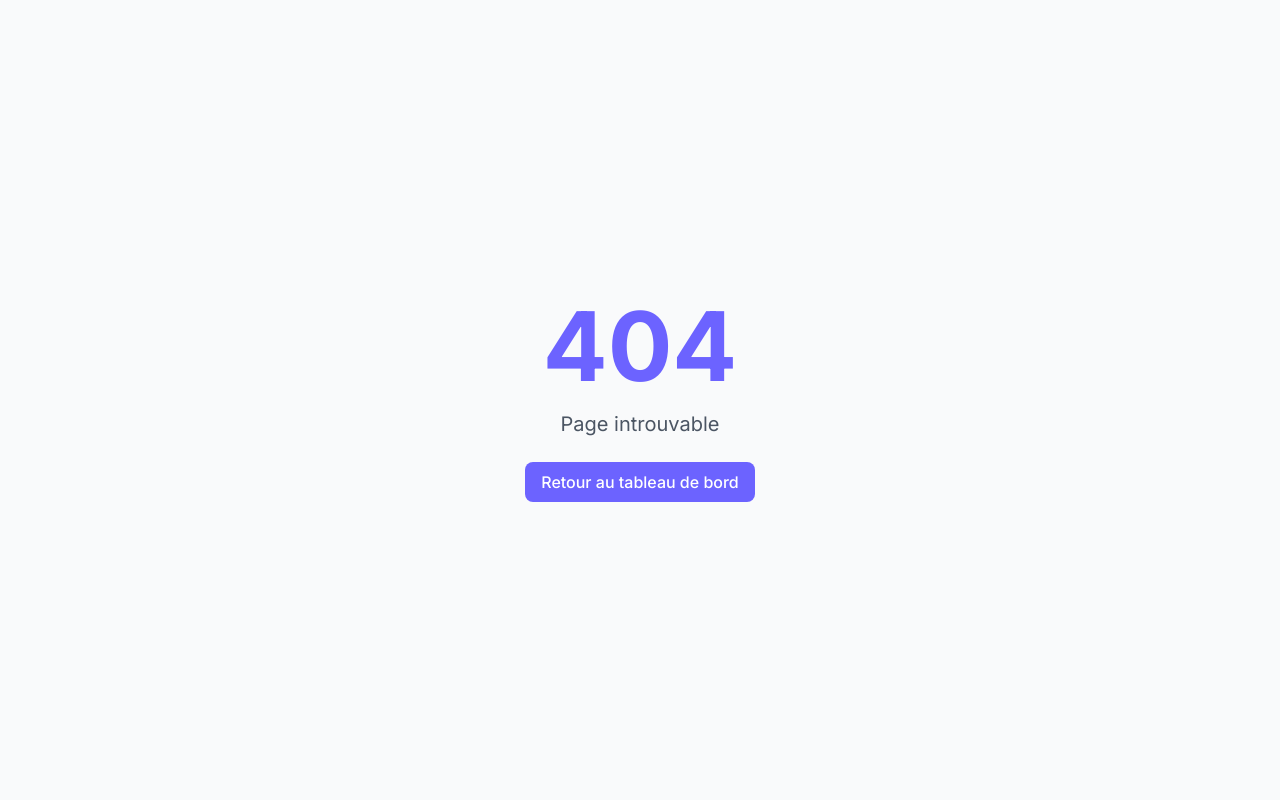
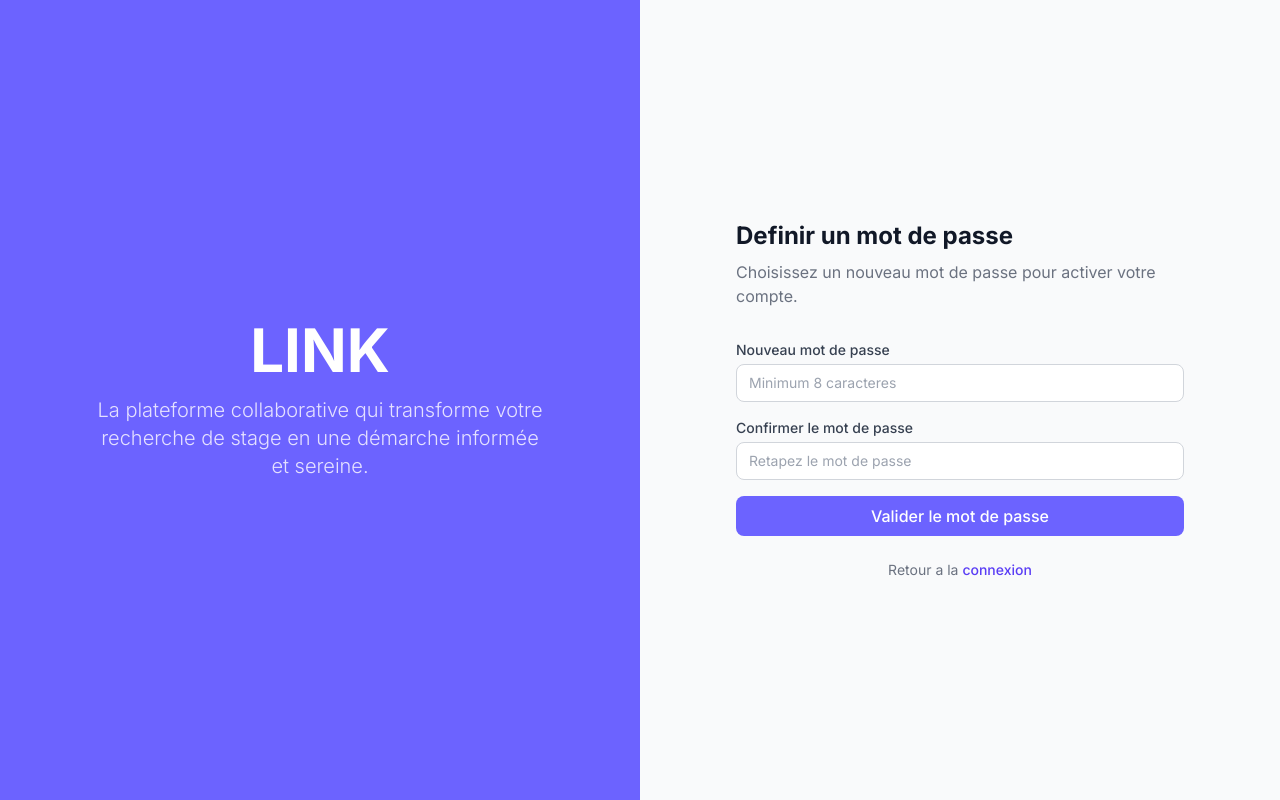
Before and after one commit to Sala7-dine/LINK, a React (Vite) app in the folder apps/frontend/: page /reset-password/1 in a window 1280 px wide. Before the commit this address had no page. Built offline with nearby package versions, Linux system fonts and the light colour scheme.

Commit message:
feat: add reset password functionality with validation and user feedback

```diff
--- a/apps/frontend/src/App.jsx
+++ b/apps/frontend/src/App.jsx
@@ -8,6 +8,7 @@ import AuthLayout from './components/layout/AuthLayout';
 // Pages
 import LoginPage from './pages/auth/LoginPage';
 import RegisterSchoolPage from './pages/auth/RegisterSchoolPage';
+import ResetPasswordPage from './pages/auth/ResetPasswordPage';
 import DashboardPage from './pages/dashboard/DashboardPage';
 import CompaniesPage from './pages/companies/CompaniesPage';
 import CompanyDetailPage from './pages/companies/CompanyDetailPage';
@@ -47,6 +48,7 @@ export default function App() {
           <Route path="/login" element={<LoginPage />} />
           <Route path="/register" element={<Navigate to="/register-school" replace />} />
           <Route path="/register-school" element={<RegisterSchoolPage />} />
+          <Route path="/reset-password/:token" element={<ResetPasswordPage />} />
         </Route>
 
         {/* App */}
--- /dev/null
+++ b/apps/frontend/src/pages/auth/ResetPasswordPage.jsx
@@ -0,0 +1,68 @@
+import { useForm } from 'react-hook-form';
+import { zodResolver } from '@hookform/resolvers/zod';
+import { z } from 'zod';
+import { Link, useNavigate, useParams } from 'react-router-dom';
+import { toast } from 'react-toastify';
+import { authService } from '../../services';
+
+const schema = z.object({
+  password: z.string().min(8, 'Minimum 8 caracteres'),
+  confirmPassword: z.string().min(8, 'Confirmation requise'),
+}).refine((data) => data.password === data.confirmPassword, {
+  message: 'Les mots de passe ne correspondent pas',
+  path: ['confirmPassword'],
+});
+
+export default function ResetPasswordPage() {
+  const navigate = useNavigate();
+  const { token } = useParams();
+
+  const { register, handleSubmit, formState: { errors, isSubmitting } } = useForm({
+    resolver: zodResolver(schema),
+  });
+
+  const onSubmit = async (values) => {
+    if (!token) {
+      toast.error('Lien invalide');
+      return;
+    }
+
+    try {
+      await authService.resetPassword(token, { password: values.password });
+      toast.success('Mot de passe defini avec succes. Vous pouvez vous connecter.');
+      navigate('/login');
+    } catch (err) {
+      toast.error(err.response?.data?.message || 'Lien invalide ou expire');
+    }
+  };
+
+  return (
+    <div>
+      <h1 className="text-2xl font-bold text-gray-900 dark:text-white mb-2">Definir un mot de passe</h1>
+      <p className="text-gray-500 dark:text-gray-400 mb-8">Choisissez un nouveau mot de passe pour activer votre compte.</p>
+
+      <form onSubmit={handleSubmit(onSubmit)} className="space-y-4">
+        <div>
+          <label className="block text-sm font-medium text-gray-700 dark:text-gray-300 mb-1">Nouveau mot de passe</label>
+          <input {...register('password')} type="password" className="input" placeholder="Minimum 8 caracteres" />
+          {errors.password && <p className="text-red-500 text-xs mt-1">{errors.password.message}</p>}
+        </div>
+
+        <div>
+          <label className="block text-sm font-medium text-gray-700 dark:text-gray-300 mb-1">Confirmer le mot de passe</label>
+          <input {...register('confirmPassword')} type="password" className="input" placeholder="Retapez le mot de passe" />
+          {errors.confirmPassword && <p className="text-red-500 text-xs mt-1">{errors.confirmPassword.message}</p>}
+        </div>
+
+        <button type="submit" disabled={isSubmitting} className="btn-primary w-full">
+          {isSubmitting ? 'Validation...' : 'Valider le mot de passe'}
+        </button>
+      </form>
+
+      <p className="mt-6 text-center text-sm text-gray-500">
+        Retour a la{' '}
+        <Link to="/login" className="text-primary-600 font-medium hover:underline">connexion</Link>
+      </p>
+    </div>
+  );
+}
--- a/apps/frontend/src/services/index.js
+++ b/apps/frontend/src/services/index.js
@@ -4,6 +4,7 @@ export const authService = {
   register: (data) => api.post('/auth/register', data),
   registerSchool: (data) => api.post('/auth/register-school', data),
   login: (data) => api.post('/auth/login', data),
+  resetPassword: (token, data) => api.patch(`/auth/reset-password/${token}`, data),
   logout: () => api.post('/auth/logout'),
   getMe: () => api.get('/users/me'),
 };
```
